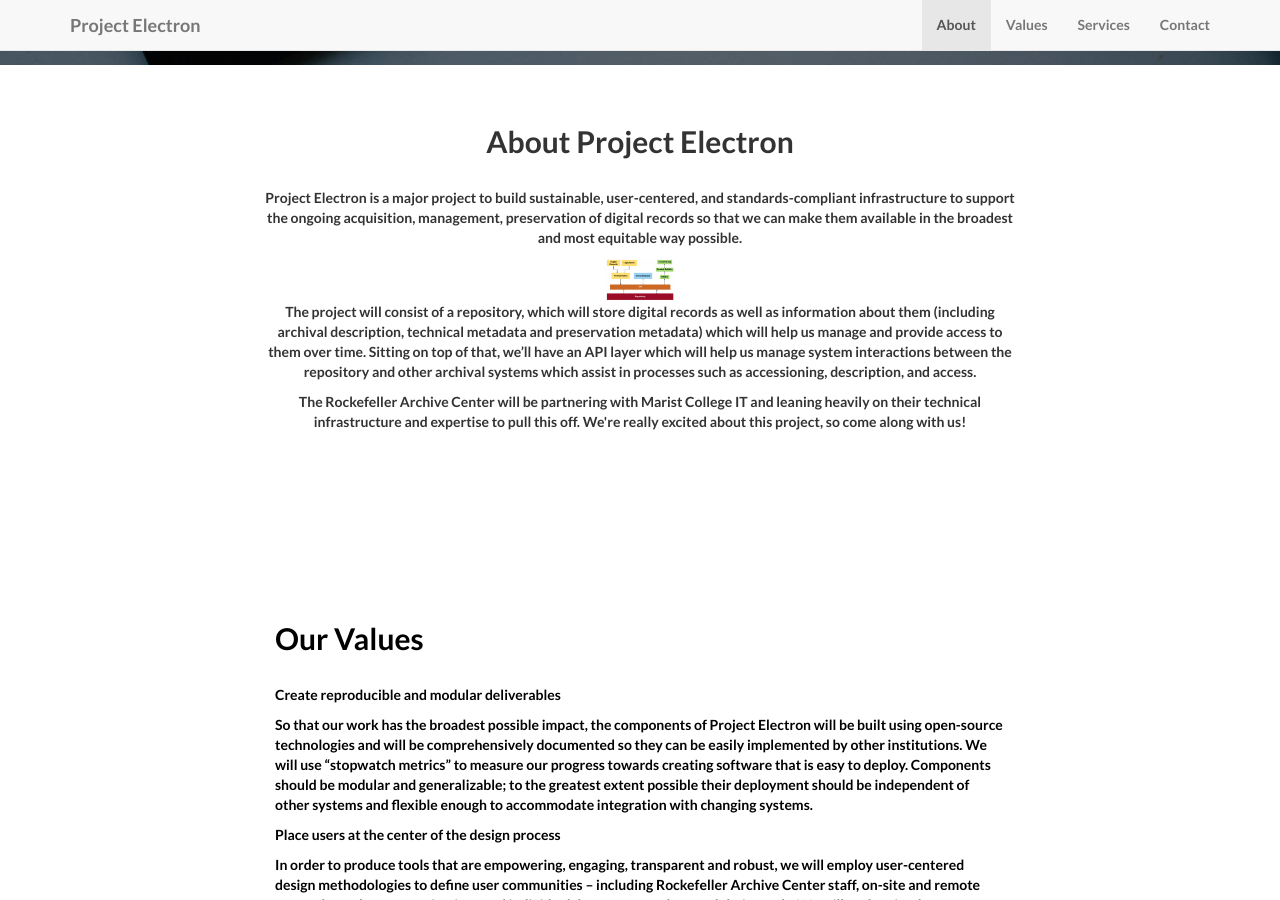
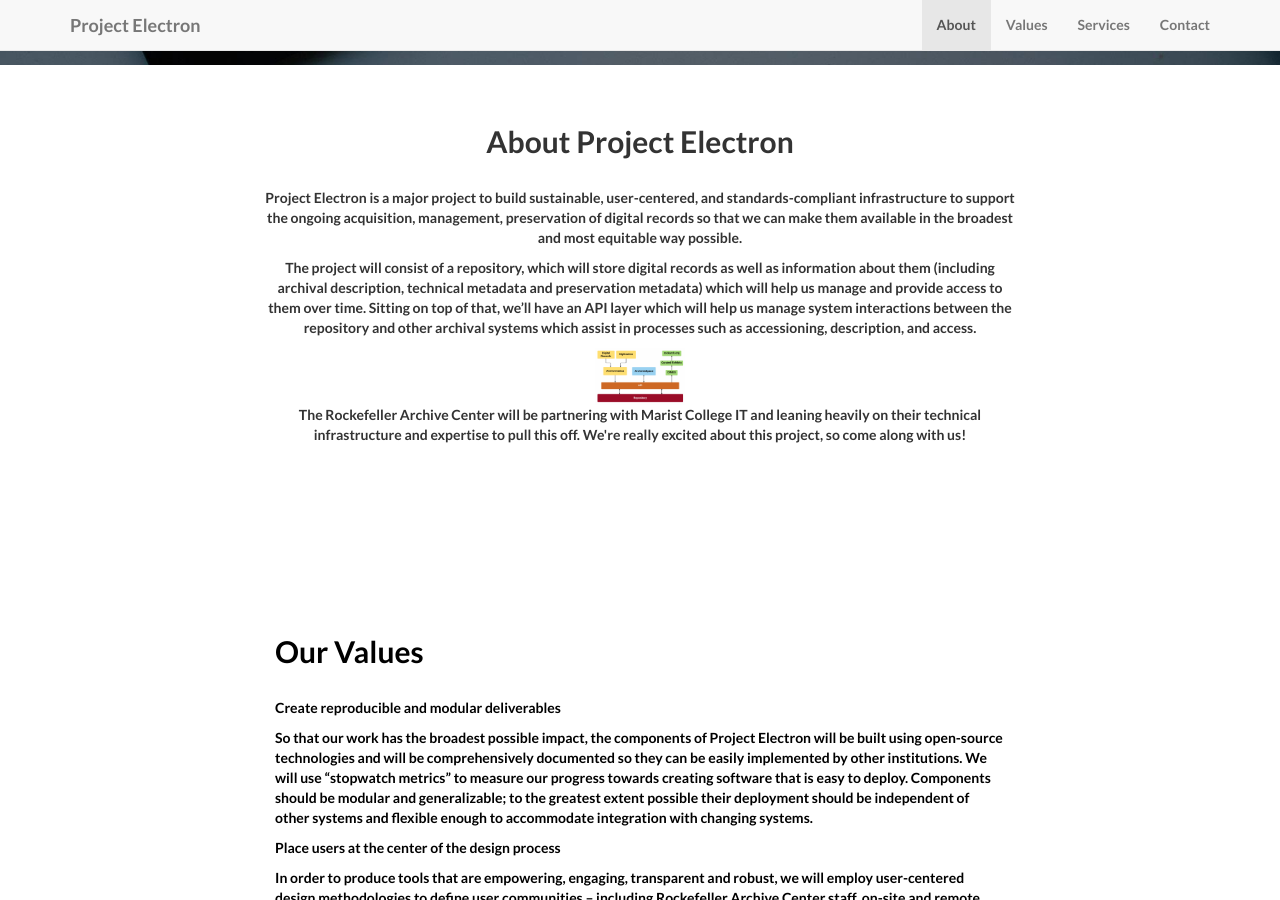
Before and after one commit to RockefellerArchiveCenter/project_electron, a Jekyll site: the page built from index.html, in a window 1280 px wide and 900 px high, scrolled down 712 px. Built offline with Jekyll 4.4.1, drawn with Linux system fonts in a browser that asks for light colours.

Commit message:
aligning image

```diff
--- a/_includes/about.html
+++ b/_includes/about.html
@@ -6,8 +6,8 @@
           <h2>About Project Electron</h2>
           <br/>
             <p>Project Electron is a major project to build sustainable, user-centered, and standards-compliant infrastructure to support the ongoing acquisition, management, preservation of digital records so that we can make them available in the broadest and most equitable way possible.</p>
-            <img src="/project_electron/img/project_electron.png" alt="Project Electron outline" align="middle" style="width:70px;height:50">
             <p>The project will consist of a repository, which will store digital records as well as information about them (including archival description, technical metadata and preservation metadata) which will help us manage and provide access to them over time. Sitting on top of that, we’ll have an API layer which will help us manage system interactions between the repository and other archival systems which assist in processes such as accessioning, description, and access.</p>
+            <img src="/project_electron/img/project_electron.png" alt="Project Electron outline" align="middle" style="width:90px;height:70">
             <p>The Rockefeller Archive Center will be partnering with Marist College IT and leaning heavily on their technical infrastructure and expertise to pull this off. We're really excited about this project, so come along with us!</p>
             <br/>
           </div>
```
